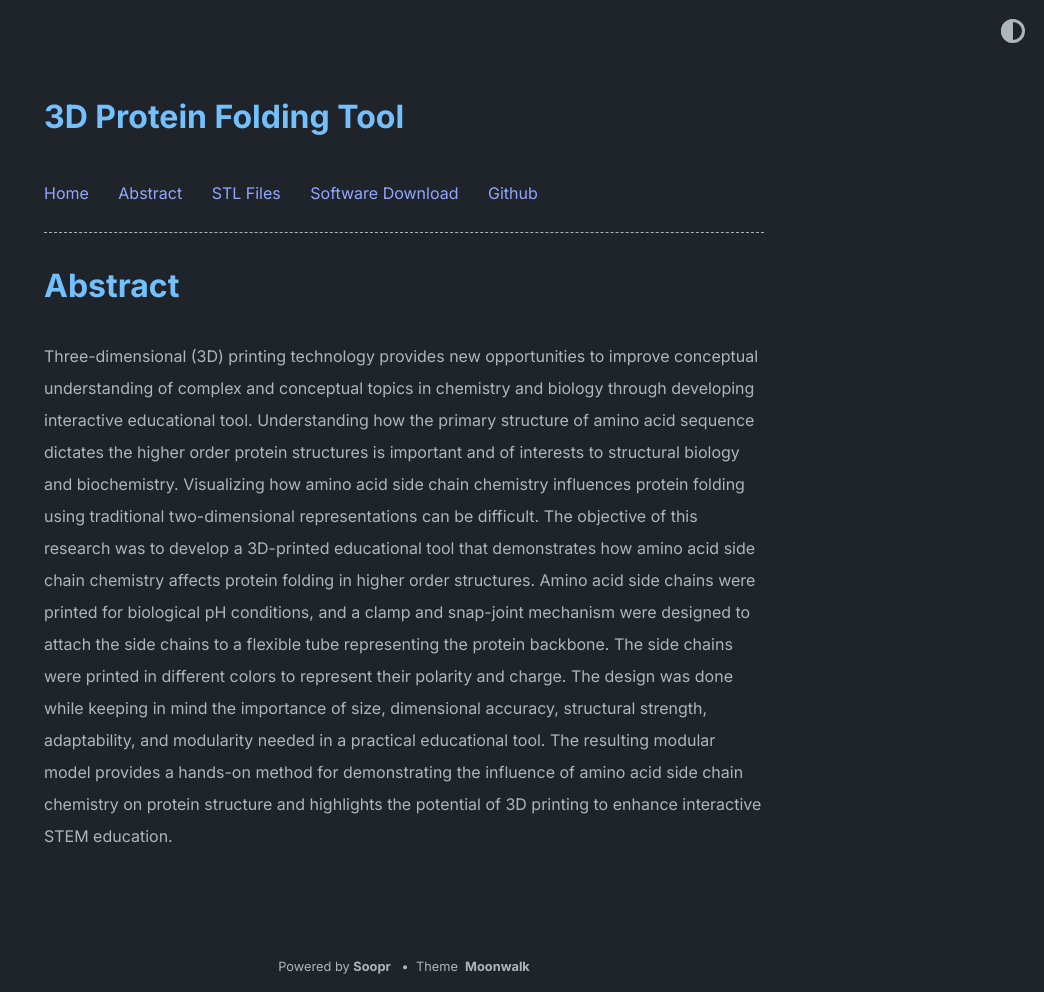
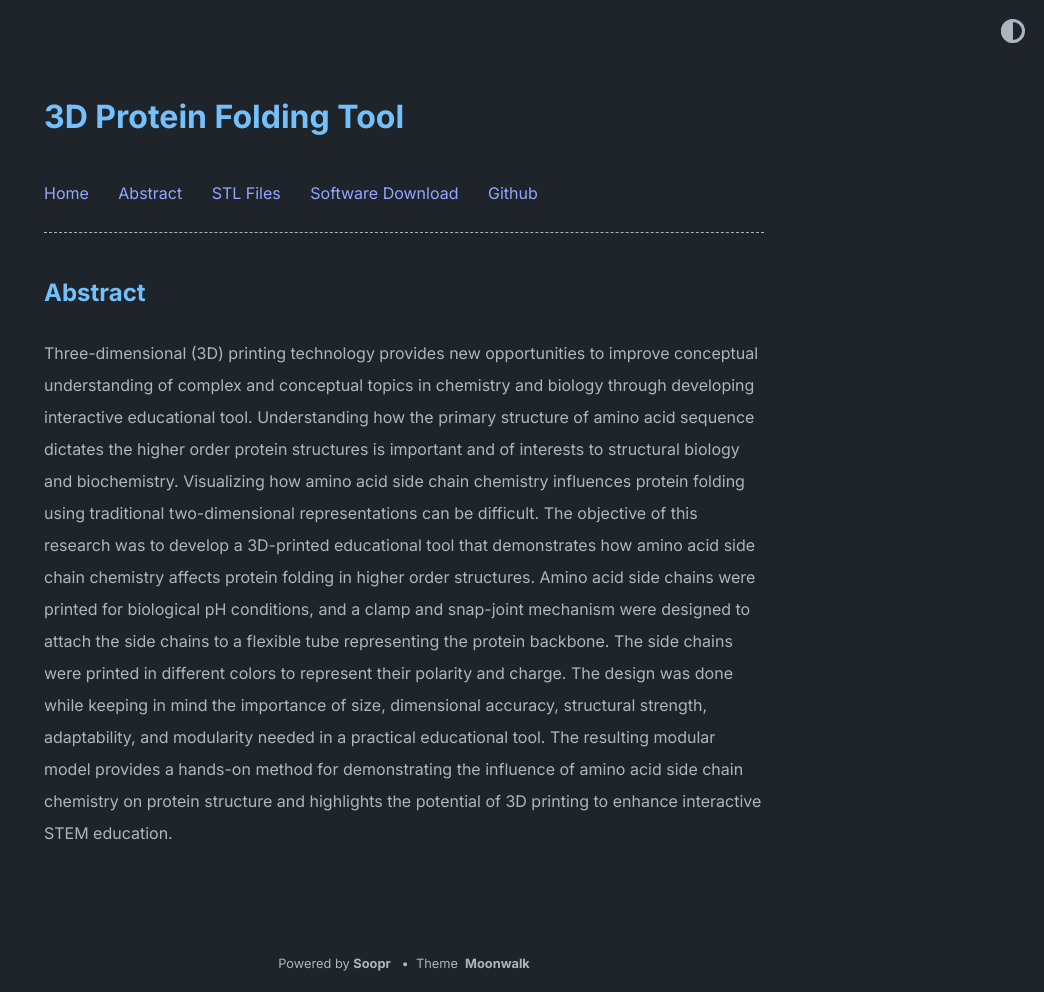
Before and after one commit to KatESaeed/3D-Protein-Folding-Tool-Website, a Jekyll site: the page built from abstract.md, in a window 1280 px wide. Shown: the whole page, without its empty margins (236-1280 px from the left). Built offline with Jekyll 4.4.1, drawn with Linux system fonts in a browser that asks for light colours.

```diff
--- a/abstract.md
+++ b/abstract.md
@@ -2,6 +2,6 @@
 layout: post
 title: Abstract
 ---
-# Abstract
+## Abstract
 
 Three-dimensional (3D) printing technology provides new opportunities to improve conceptual understanding of complex and conceptual topics in chemistry and biology through developing interactive educational tool. Understanding how the primary structure of amino acid sequence dictates the higher order protein structures is important and of interests to structural biology and biochemistry. Visualizing how amino acid side chain chemistry influences protein folding using traditional two-dimensional representations can be difficult. The objective of this research was to develop a 3D-printed educational tool that demonstrates how amino acid side chain chemistry affects protein folding in higher order structures. Amino acid side chains were printed for biological pH conditions, and a clamp and snap-joint mechanism were designed to attach the side chains to a flexible tube representing the protein backbone. The side chains were printed in different colors to represent their polarity and charge. The design was done while keeping in mind the importance of size, dimensional accuracy, structural strength, adaptability, and modularity needed in a practical educational tool. The resulting modular model provides a hands-on method for demonstrating the influence of amino acid side chain chemistry on protein structure and highlights the potential of 3D printing to enhance interactive STEM education.
```
